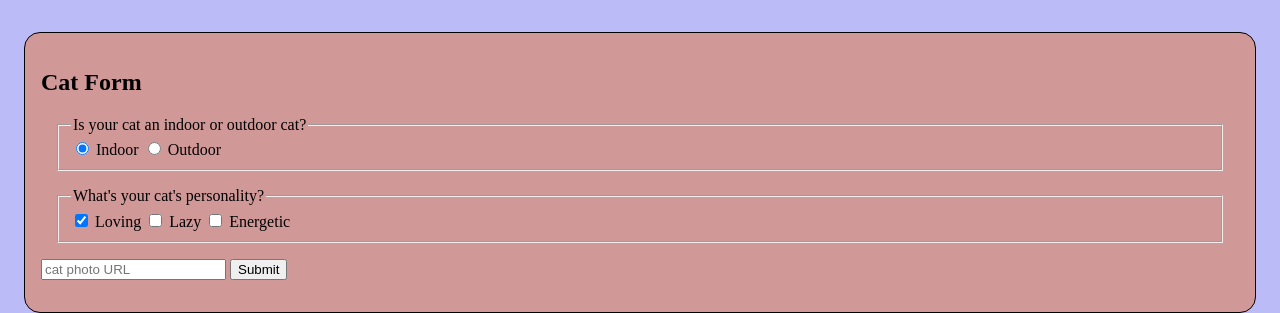
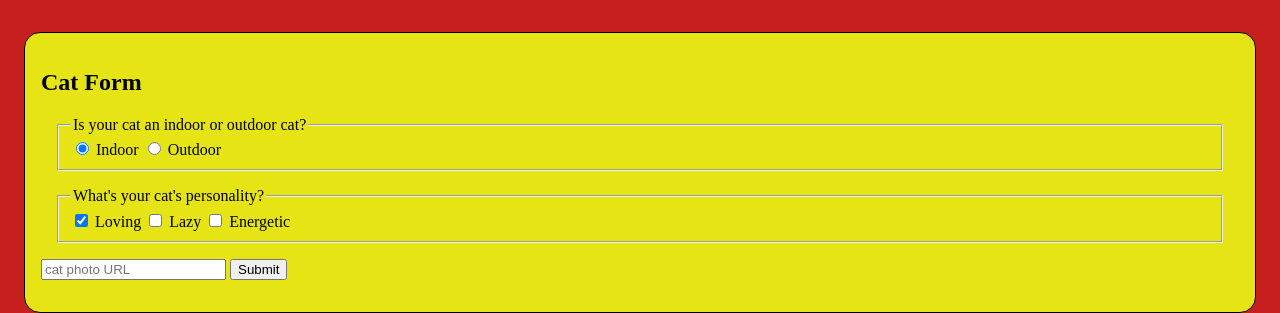
Before and after one commit to Mpho-arch/catphotoapp, a plain HTML site: page index.html in a window 1280 px wide. Shown: the part 628-941 px from the top of the page. Drawn offline with Linux system fonts and the light colour scheme.

Commit message:
Initial commit

```diff
--- a/style.css
+++ b/style.css
@@ -1,8 +1,8 @@
 body {
-    background-color: rgb(187, 187, 248);
+    background-color: rgb(199, 30, 30);
     }
     .cat {
-        background-color:rgb(209, 152, 152);
+        background-color:rgb(231, 228, 21);
         margin: 1em;
         padding: 1em;
         border-radius: 1em;
```
